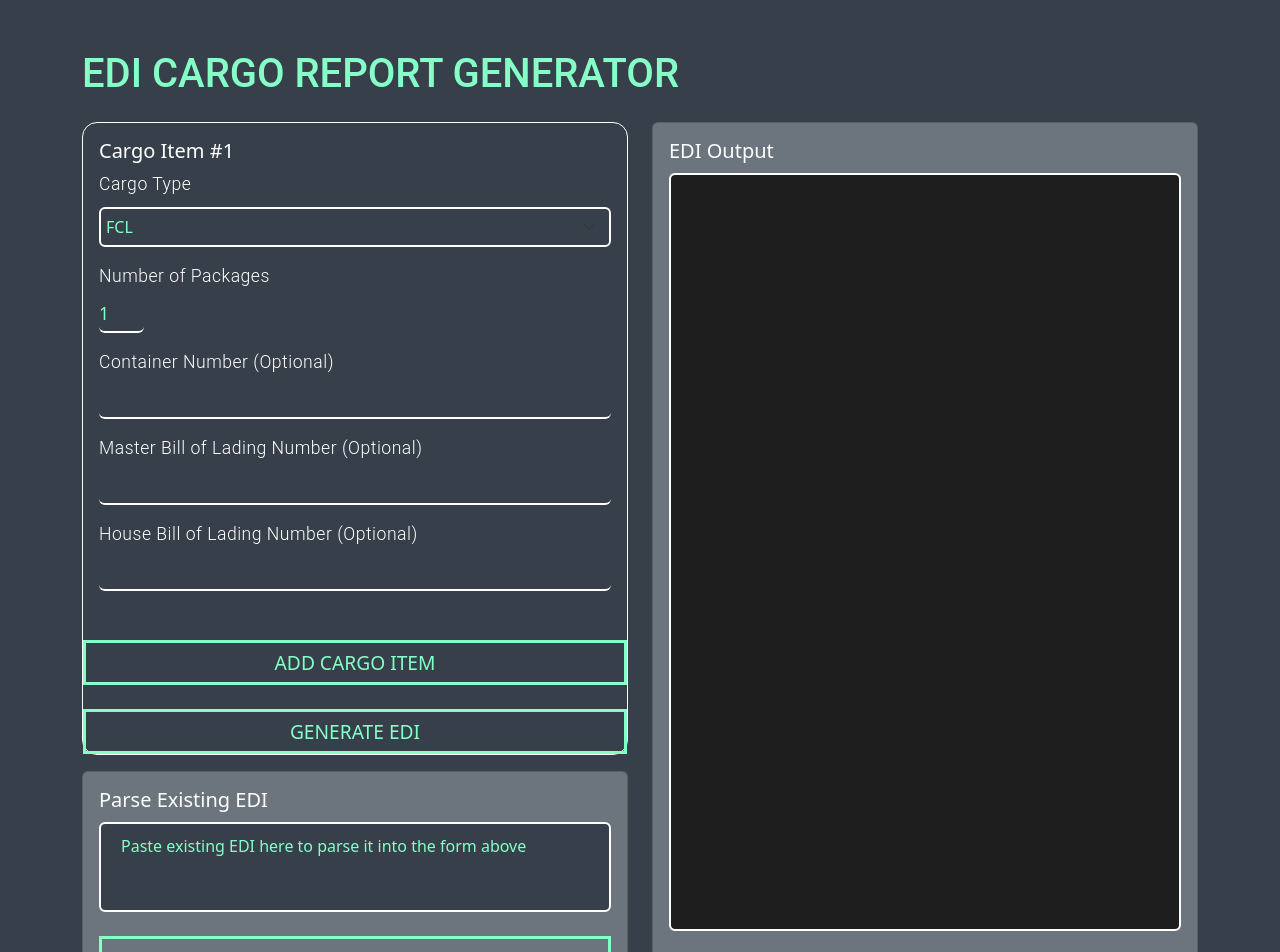
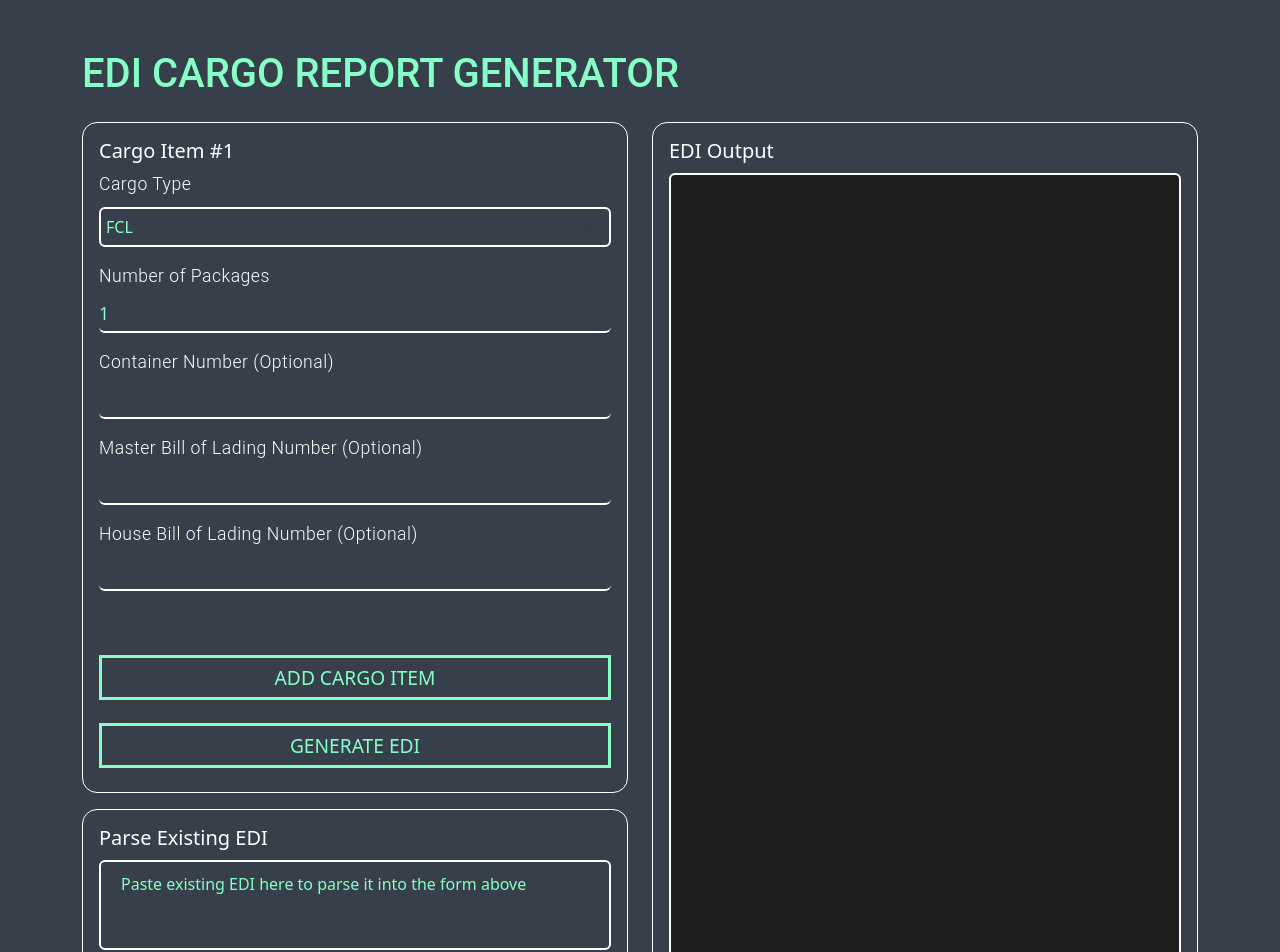
Before and after one commit to Kevdawg1/edi-cargo-project, a React (Create React App) app in the folder edi-cargo-frontend/: page / in a window 1280 px wide. Shown: the top 952 px of the page. Built offline with nearby package versions, Linux system fonts and the light colour scheme.

Commit message:
styling fixes

```diff
--- a/edi-cargo-frontend/src/App.js
+++ b/edi-cargo-frontend/src/App.js
@@ -131,16 +131,17 @@ export default function EDICargoGenerator() {
                 </div>
               </div>
             ))}
-            <div className="d-grid gap-2">
-              <button onClick={addCargoItem} className="btn btn-outline-light">Add Cargo Item</button>
-              <button onClick={generateEDI} className="btn btn-light">
-                Generate EDI
-              </button>
+            <div className="card-body">
+              <div className="d-grid gap-2">
+                <button onClick={addCargoItem} className="btn btn-outline-light">Add Cargo Item</button>
+                <button onClick={generateEDI} className="btn btn-outline-light mb-2">
+                  Generate EDI
+                </button>
+              </div>
             </div>
-
           </div>
 
-          <div className="card bg-secondary text-white">
+          <div className="card custom-background text-white">
             <div className="card-body">
               <h5 className="card-title">Parse Existing EDI</h5>
               <textarea
@@ -161,7 +162,7 @@ export default function EDICargoGenerator() {
 
         {/* EDI Output */}
         <div className="col-lg-6">
-          <div className="card bg-secondary text-white h-100">
+          <div className="card custom-background text-white h-100">
             <div className="card-body">
               <h5 className="card-title">EDI Output</h5>
               <textarea
--- a/edi-cargo-frontend/src/index.css
+++ b/edi-cargo-frontend/src/index.css
@@ -116,6 +116,7 @@ a:hover {
   font-size: 1.1em;
   font-weight: 300;
   color: #85FFC7;
+  width: 100% !important;
 }
 #survey-form input:focus {
   border-color: #85FFC7;
```
Also changed, not shown: 1 other file (tests, documents, lock files or other folders).
